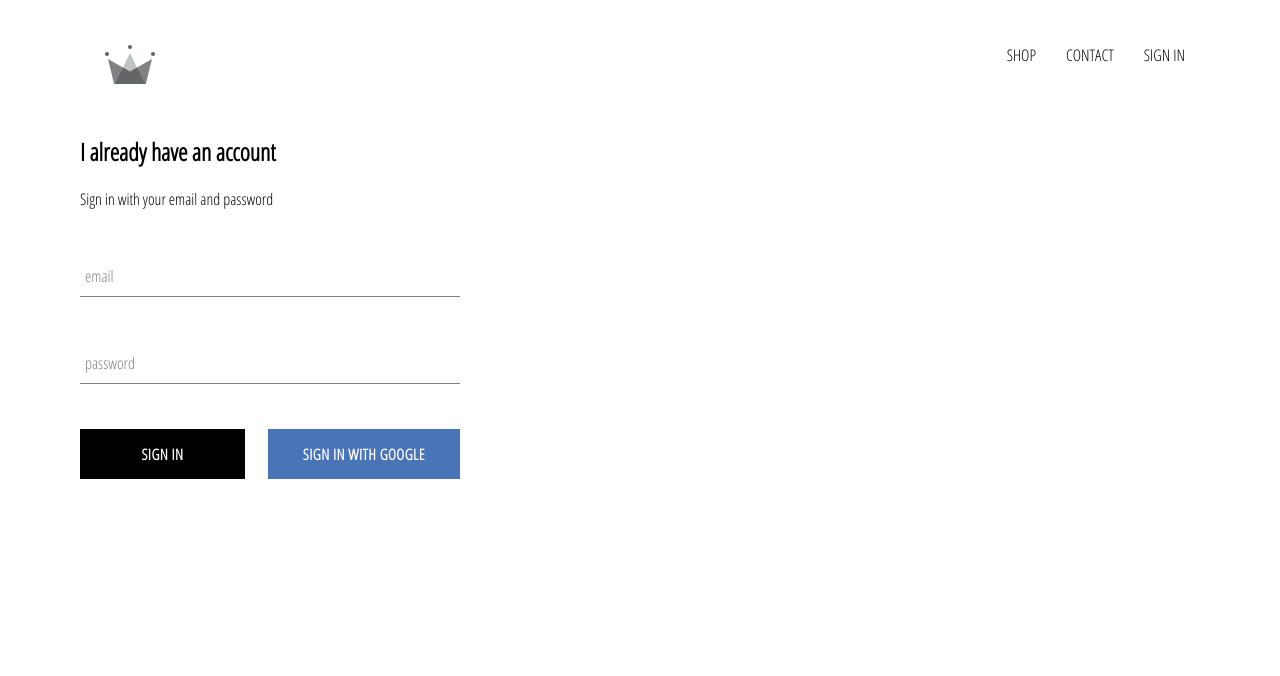
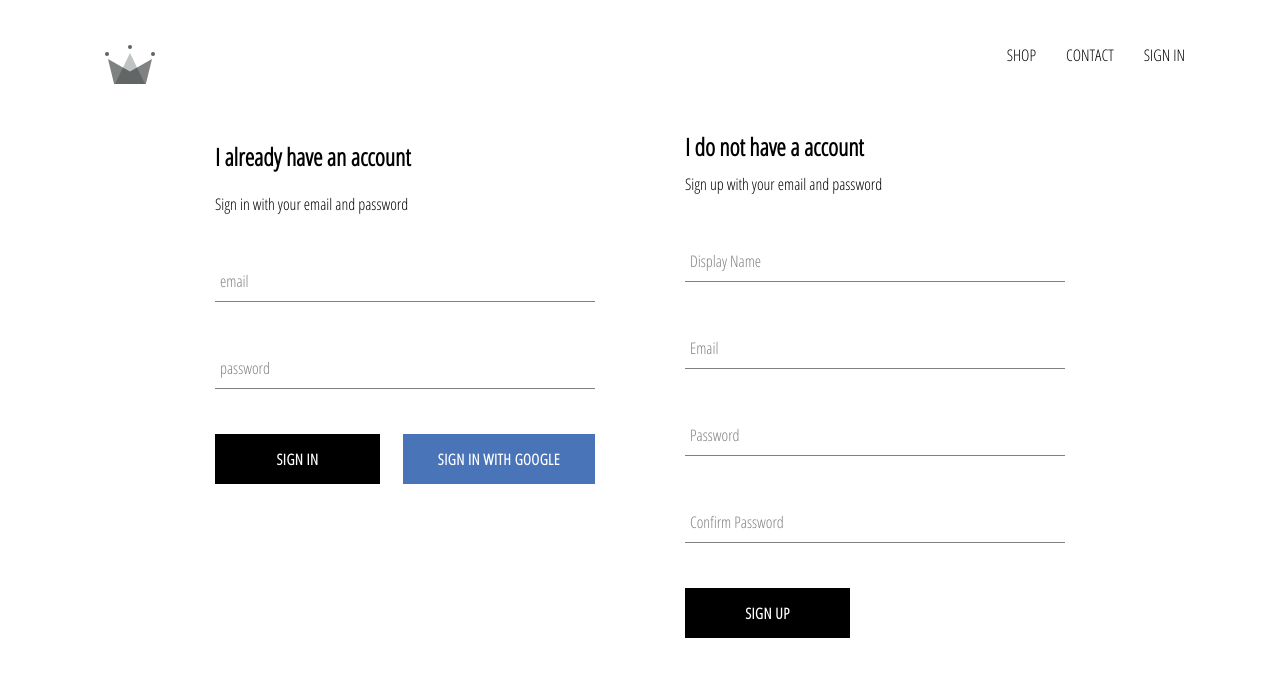
Before and after one commit to IreneGaoc/c-online, a React (Create React App) app: page /signin in a window 1280 px wide. Shown: the top 676 px of the page. Built offline with nearby package versions, Linux system fonts and the light colour scheme; no server answers.

Commit message:
firebase and sign up

```diff
--- a/src/App.js
+++ b/src/App.js
@@ -5,7 +5,7 @@
 import ShopPage from './pages/shop/shop.component';
 import Header from './components/header/header.component';
 import SignInAndSignUpPage from './pages/sign-in-and-sign-up/sign-in-and-sign-up.component';
-import {auth} from './firebase/firebase.utils';
+import {auth, createUserProfileDocument} from './firebase/firebase.utils';
 
 
 class App extends React.Component {
@@ -16,12 +16,24 @@
     }
   }
 
-  unsubscribeFromAuth = null;
+unsubscribeFromAuth = null;
 componentDidMount(){
-  this.unsubscribeFromAuth = auth.onAuthStateChanged(user => {
-    this.setState({ currentUser: user});
+  this.unsubscribeFromAuth = auth.onAuthStateChanged(async userAuth => {
+    if (userAuth){
+      const userRef = await createUserProfileDocument(userAuth);
+      userRef.onSnapshot(snapShot =>{
+        this.setState({
+          currentUser:{
+            id: snapShot.id,
+            ...snapShot.data()
+          }
+        });
+        console.log(this.state);
+      });
 
-  })
+    }
+    this.setState({currentUser:userAuth});
+  });
 }
 
 componentWillUnmount(){
--- /dev/null
+++ b/src/components/sign-up/sign-up.component.js
@@ -0,0 +1,100 @@
+import React from 'react';
+import FormInput from  '../form-input/form-input.component';
+import CustomButton from '../custom-button/custom-button.component';
+
+import {auth, createUserProfileDocument} from '../../firebase/firebase.utils';
+import './sign-up.styles.scss';
+
+class SignUp extends React.Component {
+    constructor() {
+      super();
+
+      this.state = {
+        displayName: '',
+        email: '',
+        password: '',
+        confirmPassword: ''
+      };
+    }
+
+    handleSubmit = async event => {
+      event.preventDefault();
+
+      const { displayName, email, password, confirmPassword } = this.state;
+
+      if (password !== confirmPassword) {
+        alert("passwords don't match");
+        return;
+      }
+
+      try {
+        const { user } = await auth.createUserWithEmailAndPassword(
+          email,
+          password
+        );
+
+        await createUserProfileDocument(user, { displayName });
+
+        this.setState({
+          displayName: '',
+          email: '',
+          password: '',
+          confirmPassword: ''
+        });
+      } catch (error) {
+        console.error(error);
+      }
+    };
+
+    handleChange = event => {
+      const { name, value } = event.target;
+
+      this.setState({ [name]: value });
+    };
+    render() {
+        const { displayName, email, password, confirmPassword } = this.state;
+        return (
+          <div className='sign-up'>
+            <h2 className='title'>I do not have a account</h2>
+            <span>Sign up with your email and password</span>
+            <form className='sign-up-form' onSubmit={this.handleSubmit}>
+              <FormInput
+                type='text'
+                name='displayName'
+                value={displayName}
+                onChange={this.handleChange}
+                label='Display Name'
+                required
+              />
+              <FormInput
+                type='email'
+                name='email'
+                value={email}
+                onChange={this.handleChange}
+                label='Email'
+                required
+              />
+              <FormInput
+                type='password'
+                name='password'
+                value={password}
+                onChange={this.handleChange}
+                label='Password'
+                required
+              />
+              <FormInput
+                type='password'
+                name='confirmPassword'
+                value={confirmPassword}
+                onChange={this.handleChange}
+                label='Confirm Password'
+                required
+              />
+              <CustomButton type='submit'>SIGN UP</CustomButton>
+            </form>
+          </div>
+        )
+    }
+}
+
+export default SignUp;
--- /dev/null
+++ b/src/components/sign-up/sign-up.styles.scss
@@ -0,0 +1,8 @@
+.sign-up{
+    display: flex;
+    flex-direction: column;
+    width: 380px;
+    .title{
+        margin: 10px 0;
+    }
+}
--- a/src/firebase/firebase.utils.js
+++ b/src/firebase/firebase.utils.js
@@ -12,8 +12,31 @@
     appId: "1:750805443468:web:d6819332ec10b73faaaca9",
     measurementId: "G-RJW4K8BST0"
   };
+  firebase.initializeApp(config);
 
-  firebase.initializeApp(config);
+  export const createUserProfileDocument = async (userAuth, additionalData) =>{
+      if (!userAuth) return;
+
+      const userRef = firestore.doc(`users/${userAuth.uid}`);
+      const snapShot = await userRef.get();
+      if(!snapShot.exists){
+          const {displayName, email} = userAuth;
+          const createdAt = new Date();
+          try{
+              await userRef.set({
+                  displayName,
+                  email,
+                  createdAt,
+                  ...additionalData
+              })
+          }catch(error){
+              console.log('error creating user', error.message);
+          }
+      }
+      return userRef;
+  };
+
+
 
   export const auth = firebase.auth();
   export const firestore = firebase.firestore();
--- a/src/pages/sign-in-and-sign-up/sign-in-and-sign-up.component.js
+++ b/src/pages/sign-in-and-sign-up/sign-in-and-sign-up.component.js
@@ -1,11 +1,12 @@
 import React from 'react';
 import './sign-in-and-sign-up.styles.scss';
-
+import SignUp from '../../components/sign-up/sign-up.component';
 import SignIn from '../../components/sign-in/sign-in.component';
 const SignInAndSignUpPage = () =>(
     <div className = 'sign-in-and-sign-up'>
 
         <SignIn />
+        <SignUp />
     </div>
 )
 
--- a/src/pages/sign-in-and-sign-up/sign-in-and-sign-up.styles.scss
+++ b/src/pages/sign-in-and-sign-up/sign-in-and-sign-up.styles.scss
@@ -0,0 +1,6 @@
+.sign-in-and-sign-up {
+    width: 850px;
+    display: flex;
+    justify-content: space-between;
+    margin: 30px auto;
+}
```
